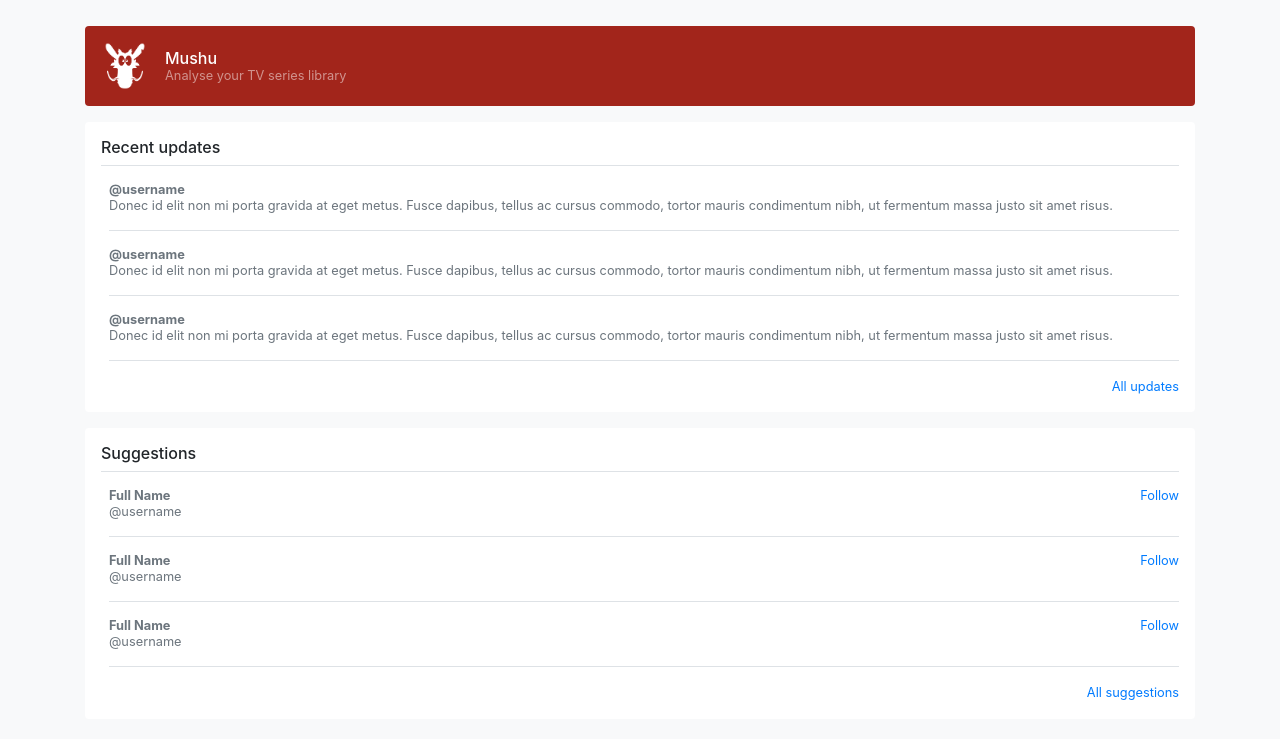
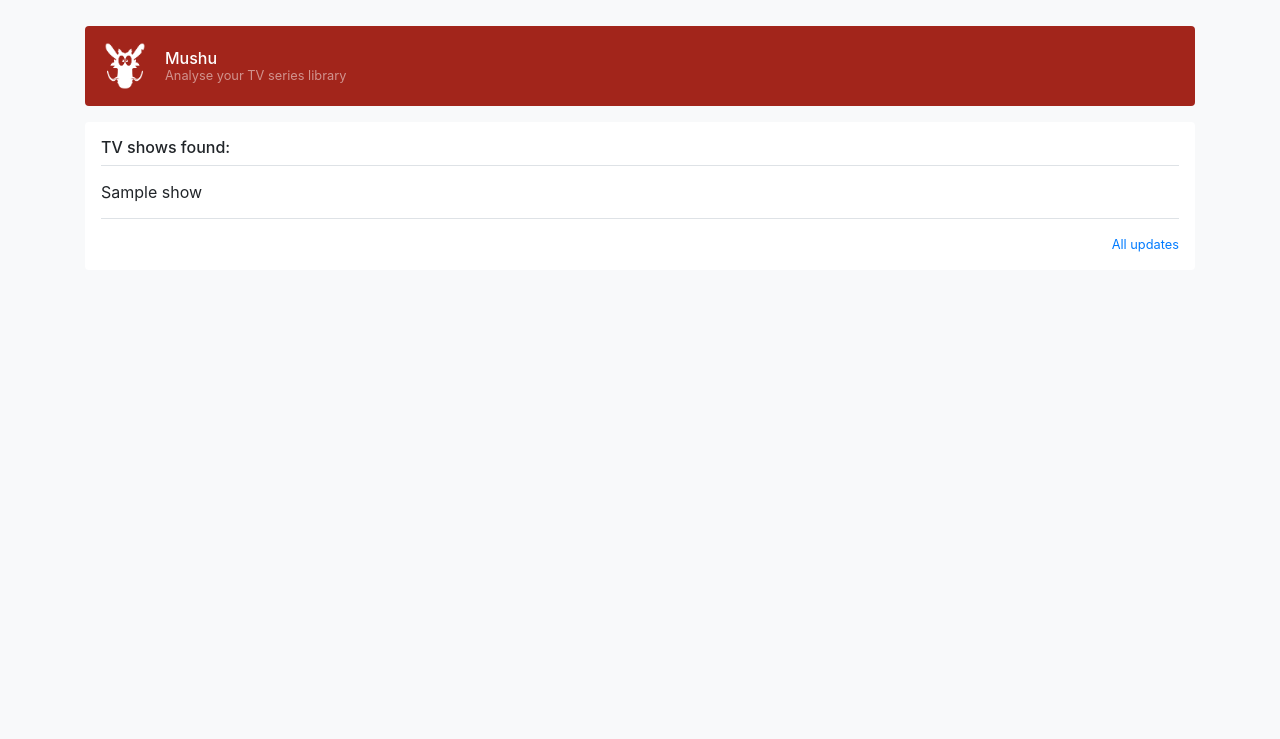
Before and after one commit to m4vr0x/mushu, a Flask app: template app/templates/scan.html in a window 1280 px wide. Shown: the top 739 px of the page. Run offline with Flask 2, Linux system fonts and the light colour scheme; the template is opened without the code that fills it: most values are stand-ins (such as "Sample title", 1, 10 or a date in 2020); some libraries are stand-ins or nearby versions.

Commit message:
Scan directory page added

```diff
--- a/app/templates/scan.html
+++ b/app/templates/scan.html
@@ -34,70 +34,33 @@
       </div>
 
       <div class="my-3 p-3 bg-white rounded box-shadow">
-        <h6 class="border-bottom border-gray pb-2 mb-0">Recent updates</h6>
-        <div class="media text-muted pt-3">
-          <img data-src="holder.js/32x32?theme=thumb&bg=007bff&fg=007bff&size=1" alt="" class="mr-2 rounded">
-          <p class="media-body pb-3 mb-0 small lh-125 border-bottom border-gray">
-            <strong class="d-block text-gray-dark">@username</strong>
-            Donec id elit non mi porta gravida at eget metus. Fusce dapibus, tellus ac cursus commodo, tortor mauris condimentum nibh, ut fermentum massa justo sit amet risus.
-          </p>
-        </div>
-        <div class="media text-muted pt-3">
-          <img data-src="holder.js/32x32?theme=thumb&bg=e83e8c&fg=e83e8c&size=1" alt="" class="mr-2 rounded">
-          <p class="media-body pb-3 mb-0 small lh-125 border-bottom border-gray">
-            <strong class="d-block text-gray-dark">@username</strong>
-            Donec id elit non mi porta gravida at eget metus. Fusce dapibus, tellus ac cursus commodo, tortor mauris condimentum nibh, ut fermentum massa justo sit amet risus.
-          </p>
-        </div>
-        <div class="media text-muted pt-3">
-          <img data-src="holder.js/32x32?theme=thumb&bg=6f42c1&fg=6f42c1&size=1" alt="" class="mr-2 rounded">
-          <p class="media-body pb-3 mb-0 small lh-125 border-bottom border-gray">
-            <strong class="d-block text-gray-dark">@username</strong>
-            Donec id elit non mi porta gravida at eget metus. Fusce dapibus, tellus ac cursus commodo, tortor mauris condimentum nibh, ut fermentum massa justo sit amet risus.
+        <h6 class="border-bottom border-gray pb-2 mb-0">TV shows found:</h6>
+        <div class="media pt-3">
+          <p class="media-body pb-3 mb-0 lh-125 border-bottom border-gray">
+            {% for show in series_list %}
+                {{ show }}<br>
+            {% else %}
+                The show list is empty
+            {% endfor %}
+            <script>
+            var series_list = {{series_list}};
+            var i;
+            for (i = 0; i < series_list.length; i++) {
+              series_list[i] + "<br>";
+            }
+            </script>
+            <script>
+            var series_list = {{series_list}};
+            for (show of series_list) {
+              document.write(show + "<br >");
+            }
+            </script>
           </p>
         </div>
         <small class="d-block text-right mt-3">
           <a href="#">All updates</a>
         </small>
       </div>
-
-      <div class="my-3 p-3 bg-white rounded box-shadow">
-        <h6 class="border-bottom border-gray pb-2 mb-0">Suggestions</h6>
-        <div class="media text-muted pt-3">
-          <img data-src="holder.js/32x32?theme=thumb&bg=007bff&fg=007bff&size=1" alt="" class="mr-2 rounded">
-          <div class="media-body pb-3 mb-0 small lh-125 border-bottom border-gray">
-            <div class="d-flex justify-content-between align-items-center w-100">
-              <strong class="text-gray-dark">Full Name</strong>
-              <a href="#">Follow</a>
-            </div>
-            <span class="d-block">@username</span>
-          </div>
-        </div>
-        <div class="media text-muted pt-3">
-          <img data-src="holder.js/32x32?theme=thumb&bg=007bff&fg=007bff&size=1" alt="" class="mr-2 rounded">
-          <div class="media-body pb-3 mb-0 small lh-125 border-bottom border-gray">
-            <div class="d-flex justify-content-between align-items-center w-100">
-              <strong class="text-gray-dark">Full Name</strong>
-              <a href="#">Follow</a>
-            </div>
-            <span class="d-block">@username</span>
-          </div>
-        </div>
-        <div class="media text-muted pt-3">
-          <img data-src="holder.js/32x32?theme=thumb&bg=007bff&fg=007bff&size=1" alt="" class="mr-2 rounded">
-          <div class="media-body pb-3 mb-0 small lh-125 border-bottom border-gray">
-            <div class="d-flex justify-content-between align-items-center w-100">
-              <strong class="text-gray-dark">Full Name</strong>
-              <a href="#">Follow</a>
-            </div>
-            <span class="d-block">@username</span>
-          </div>
-        </div>
-        <small class="d-block text-right mt-3">
-          <a href="#">All suggestions</a>
-        </small>
-      </div>
-    </main>
 
     <!-- Placed at the end of the document so the pages load faster
     ================================================== -->
--- a/app/web.py
+++ b/app/web.py
@@ -16,13 +16,15 @@ def homepage():
 
 @app.route('/test_db')
 def test_db():
-    status = scripts.test_db_connection()
-    return render_template('home.html', result=status)
+    msg, db_client = scripts.test_db_connection()
+    return render_template('home.html', result=msg)
 
 @app.route('/scan_dir')
 def scan_dir():
-    # status = scripts.test_db_connection()
-    return render_template('scan.html')
+    dir_path = "/files"
+    series_list = scripts.populate_db(dir_path)
+    return render_template('scan.html', series_list=series_list)
+
 
 # @app.route('/analyse_media_directory')
 # def scan_dir():
```
Also changed, not shown: app/scripts/database.py (+71 -2 lines).
